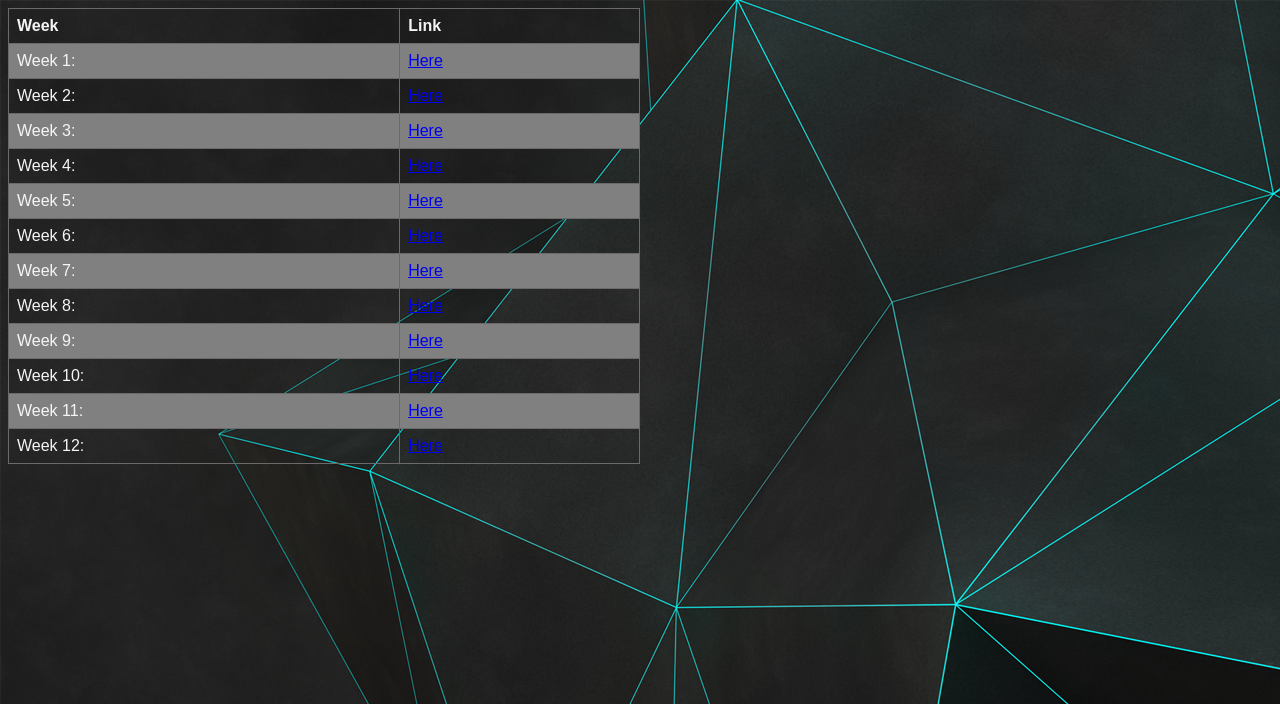
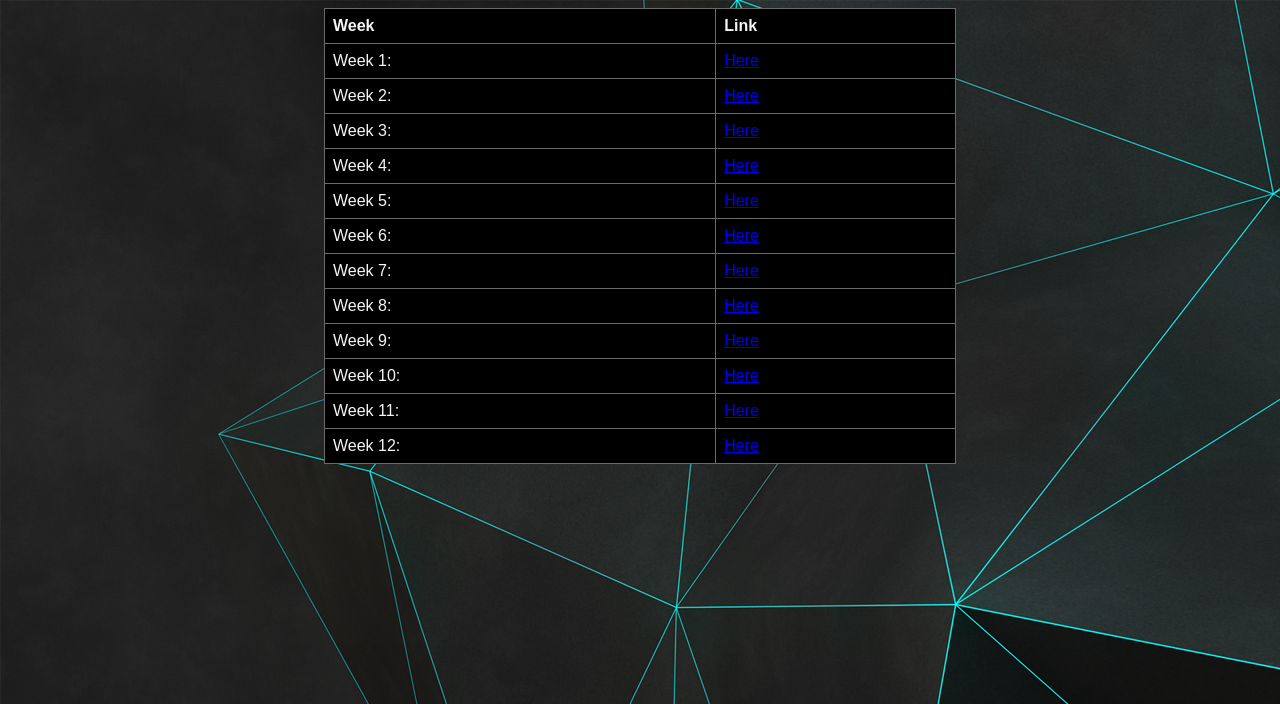
Before and after one commit to bjaffray/WebII, a PHP site: page / in a window 1280 px wide. Shown: the top 704 px of the page. Run offline with PHP 8.4, Linux system fonts and the light colour scheme.

Commit message:
table centering

```diff
--- a/web/styles.css
+++ b/web/styles.css
@@ -1,6 +1,3 @@
-
-
-
 
 body {
     background-image: url("websitewallpaper.png");
@@ -9,20 +6,18 @@ body {
     color: whitesmoke;
 }
 
-div {
-    align-content: center;
-}
-
 table {
     font-family: arial, sans-serif;
     border-collapse: collapse;
     width: 100%;
     max-width: 50%;
-
+    margin-left:25%;
+    margin-right:25%;
 }
 
 td, th {
     border: 1px solid #6b6969;
+    background-color: black;
     text-align: left;
     padding: 8px;
 }
```
